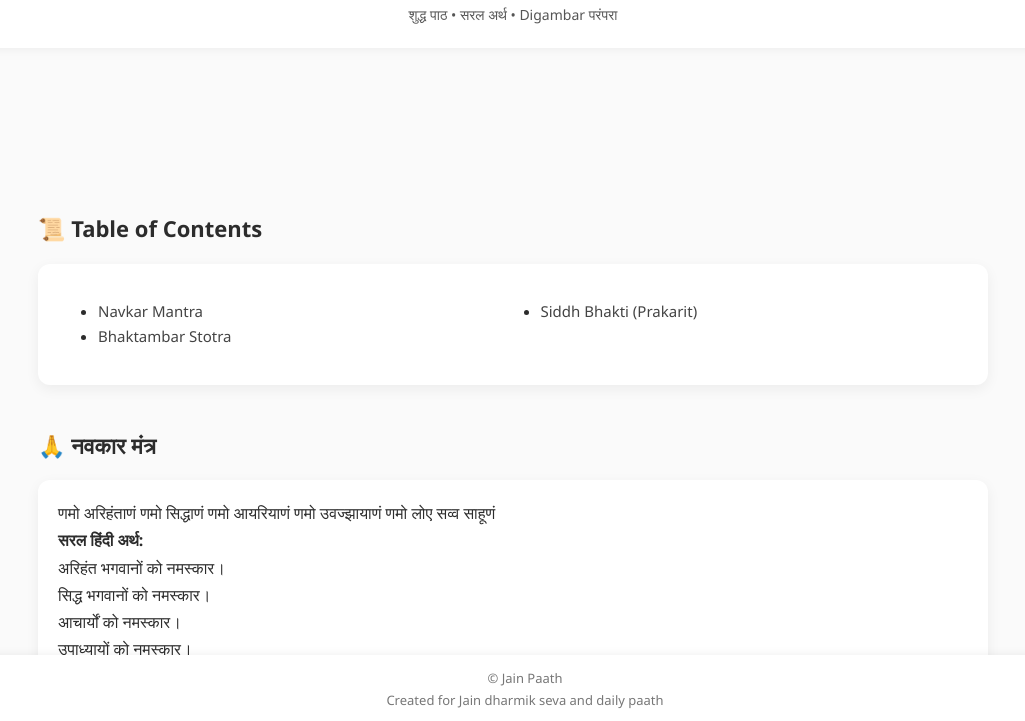
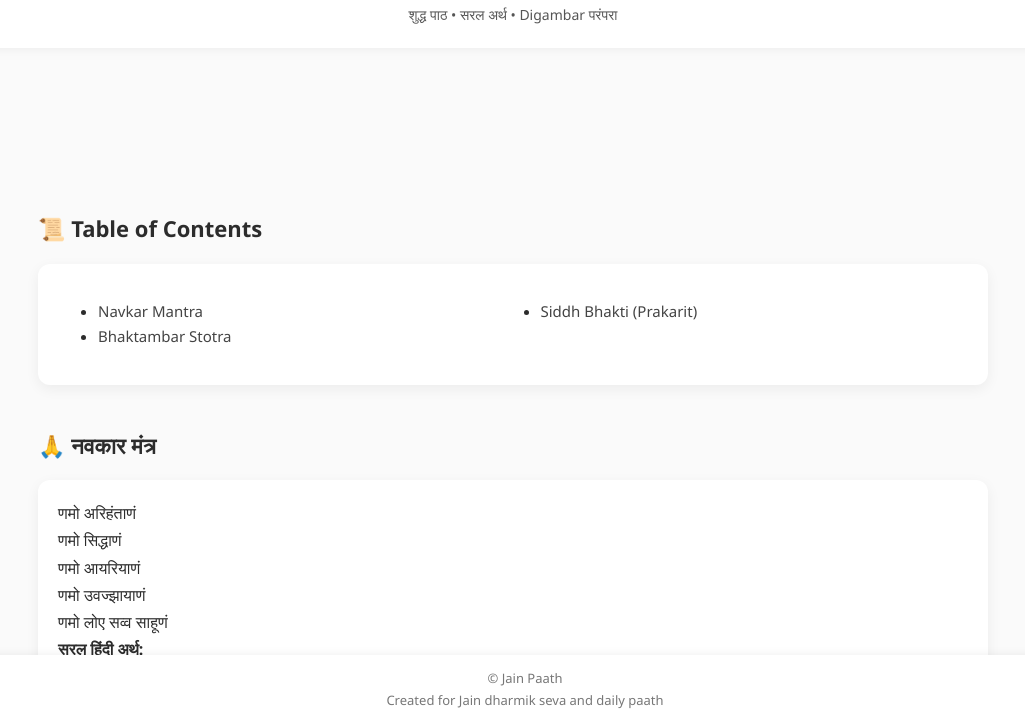
Before and after one commit to rj1827/digambar-jain-paath, a plain HTML site: page index.html in a window 1280 px wide. Shown: the part 77-798 px from the top of the page, without its empty margins (127-1152 px from the left). Drawn offline with Linux system fonts and the light colour scheme.

Commit message:
Update index.html

```diff
--- a/index.html
+++ b/index.html
@@ -106,11 +106,12 @@ text-decoration: underline;
   <h2 id="navkar">🙏 नवकार मंत्र</h2>
   <div class="card">
     <div class="mantra-text">
-णमो अरिहंताणं
-णमो सिद्धाणं
-णमो आयरियाणं
-णमो उवज्झायाणं
+णमो अरिहंताणं<br>
+णमो सिद्धाणं<br>
+णमो आयरियाणं<br>
+णमो उवज्झायाणं<br>
 णमो लोए सव्व साहूणं
+
     </div>
     <div class="meaning">
       <strong>सरल हिंदी अर्थ:</strong><br>
```
